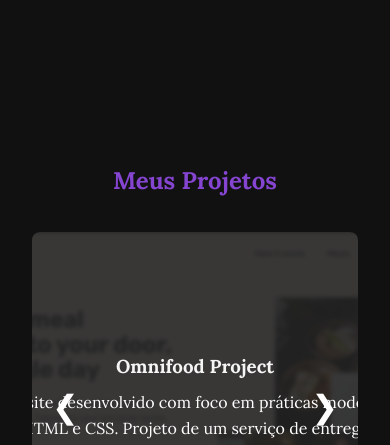
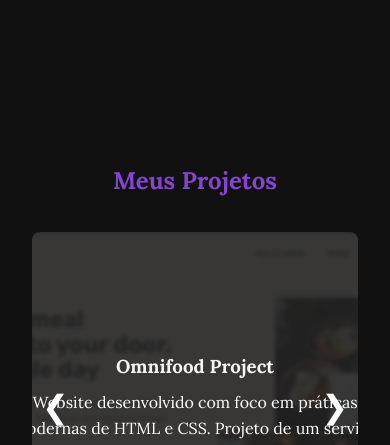
Before and after one commit to MigLima/Portfolio-Miguel-Lima, a plain HTML site: page index.html in a window 390 px wide. Shown: the part 1548-1993 px from the top of the page. Drawn offline with Linux system fonts and the light colour scheme.

Commit message:
Ajustes finais na responsividade do carrossel

```diff
--- a/style.css
+++ b/style.css
@@ -497,7 +497,6 @@
     padding: 4rem 1rem;
   }
 
-
   .sobre-texto {
     max-width: 90%;
     text-align: center;
@@ -519,22 +518,26 @@
   }
 
   .btn-anterior {
-  left: 20px;
+    left: 10px;
   }
 
   .btn-proximo {
-  right: 20px;
+    right: 10px;
   }
 
   .conteudo-projeto-omnifood {
-  padding-left: 1.5rem !important;
-  padding-right: 1.5rem !important;
-  margin-top: 5.5rem;
+    padding: 1.5rem;
+    margin-top: 4.0rem;
     text-align: center;
     display: flex;
     flex-direction: column;
     justify-content: center;
     height: auto;
+    max-width: 90%;
+    margin-left: auto;
+    margin-right: auto;
+    z-index: 1;
+    position: relative;
   }
 
   .formulario-contato {
@@ -565,23 +568,20 @@
   background-color: #f5f5f5;
   border-radius: 2px;
   transition: all 0.3s linear;
-  position: relative;
   transform-origin: 1px;
 }
 
 .hamburger.active span:nth-child(1) {
   transform: rotate(45deg);
 }
-
 .hamburger.active span:nth-child(2) {
   opacity: 0;
 }
-
 .hamburger.active span:nth-child(3) {
   transform: rotate(-45deg);
 }
 
-/* Responsividade: ativar o botão e esconder links */
+/* Menu mobile */
 @media (max-width: 768px) {
   .hamburger {
     display: flex;
```
Lines whose indentation alone changed are shown as unchanged.
